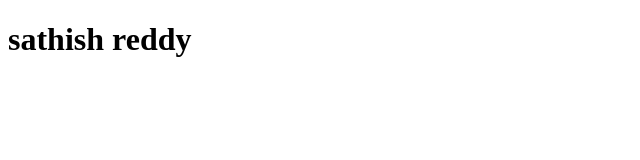
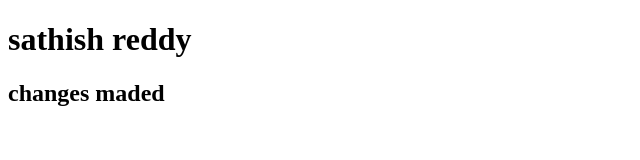
Before and after one commit to Sathish-githu/gir-task-1, a plain HTML site: page index.html in a window 1280 px wide. Shown: the whole page, without its empty margins (0-640 px from the left). Drawn offline with Linux system fonts and the light colour scheme.

Commit message:
feature1

```diff
--- a/index.html
+++ b/index.html
@@ -7,5 +7,6 @@
 </head>
 <body>
     <h1>sathish reddy</h1>
+    <h2>changes maded</h2>
 </body>
 </html>
```
Also changed, not shown: abc.txt (added).
